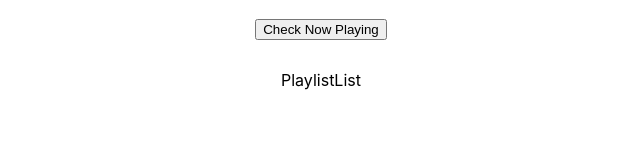
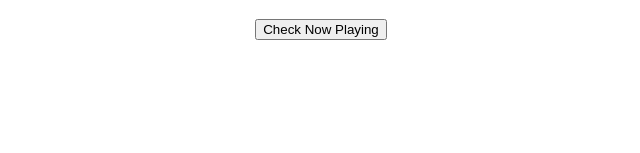
Before and after one commit to shaxbeard/cadence-v2, a React (Create React App) app: page / in a window 1280 px wide. Shown: the part 147-300 px from the top of the page, without its empty margins (319-959 px from the left). Built offline with nearby package versions, Linux system fonts and the light colour scheme; what spotify-web-api-js would draw is missing.

Commit message:
playlists showing on screen

```diff
--- a/src/App.js
+++ b/src/App.js
@@ -11,7 +11,7 @@ class App extends Component {
     const params = this.getHashParams();
     this.state = {
       loggedIn: params.access_token ? true : false,
-      userPlaylists: null,
+      userPlaylists: [],
       nowPlaying: {
         name: "Not Checked",
         image: ""
--- a/src/PlaylistList.js
+++ b/src/PlaylistList.js
@@ -1,8 +1,11 @@
 import React from "react";
 
 const PlaylistList = props => {
-  console.log(props.userPlaylists);
-  return <div>PlaylistList</div>;
+  const userPlaylists = props.userPlaylists.map(playlist => {
+    return <p>{playlist.name}</p>;
+  });
+
+  return <div>{userPlaylists}</div>;
 };
 
 export default PlaylistList;
```
